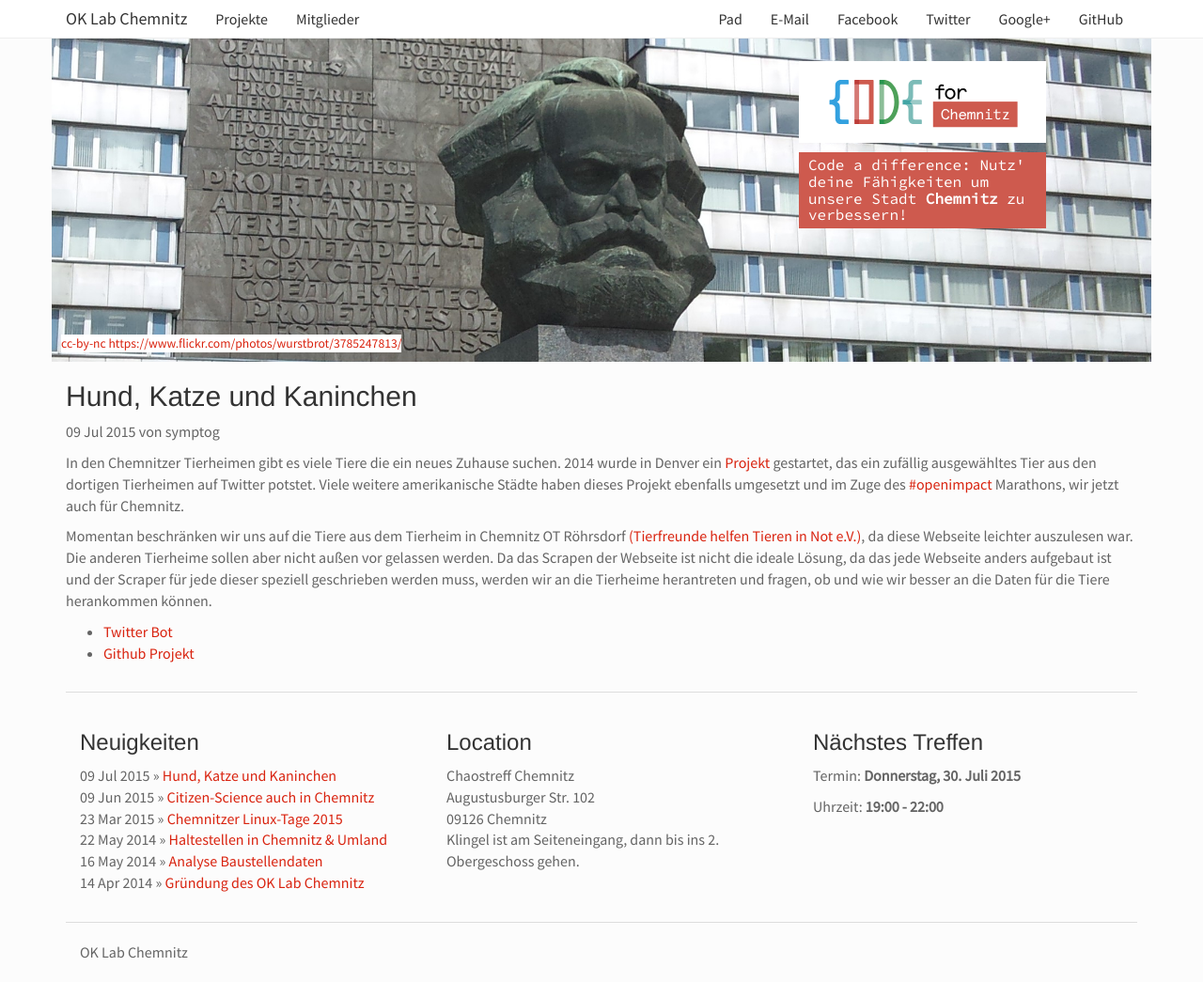
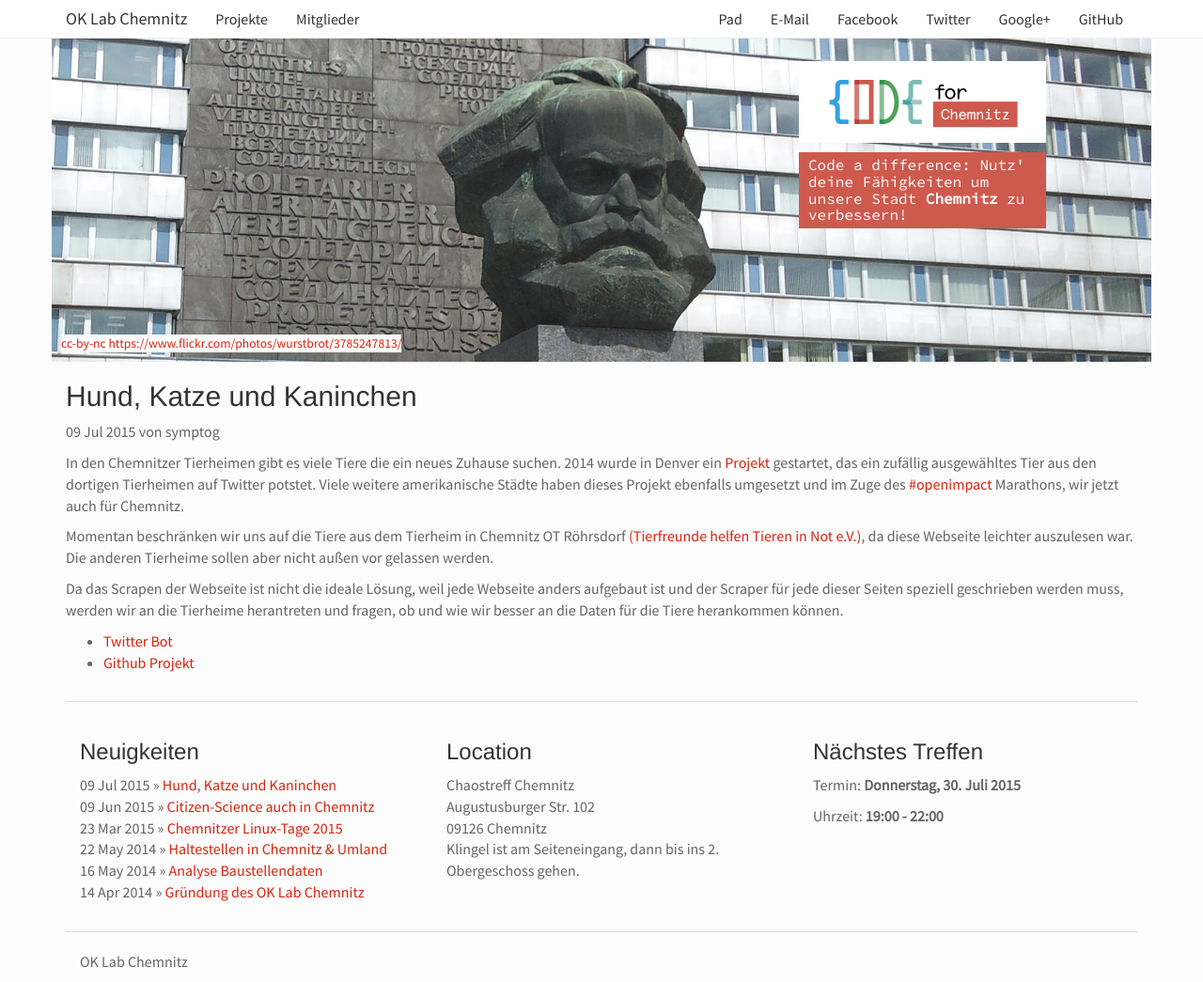
Before and after one commit to CodeforChemnitz/codeforchemnitz.github.io, a Jekyll site: the page built from _posts/2015-07-19-CutePetsChemnitz.md, in a window 1280 px wide and 1045 px high. Shown: the whole window at 94% size. Built offline with Jekyll 4.4.1, drawn with Linux system fonts in a browser that asks for light colours; Markdown is read by kramdown in place of the engine named in the settings.

Commit message:
Typo in CutePetsChemnitz Blogpost

```diff
--- a/_posts/2015-07-19-CutePetsChemnitz.md
+++ b/_posts/2015-07-19-CutePetsChemnitz.md
@@ -8,7 +8,9 @@ categories: [news]
 
 In den Chemnitzer Tierheimen gibt es viele Tiere die ein neues Zuhause suchen. 2014 wurde in Denver ein [Projekt](https://github.com/codeforamerica/CutePetsDenver) gestartet, das ein zufällig ausgewähltes Tier aus den dortigen Tierheimen auf Twitter potstet. Viele weitere amerikanische Städte haben dieses Projekt ebenfalls umgesetzt und im Zuge des [#openimpact](http://blog.datalook.io/openimpact/) Marathons, wir jetzt auch für Chemnitz.
 
-Momentan beschränken wir uns auf die Tiere aus dem Tierheim in Chemnitz OT Röhrsdorf [(Tierfreunde helfen Tieren in Not e.V.)](http://www.tierfreunde-helfen.de/), da diese Webseite leichter auszulesen war. Die anderen Tierheime sollen aber nicht außen vor gelassen werden. Da das Scrapen der Webseite ist nicht die ideale Lösung, da das jede Webseite anders aufgebaut ist und der Scraper für jede dieser speziell geschrieben werden muss, werden wir an die Tierheime herantreten und fragen, ob und wie wir besser an die Daten für die Tiere herankommen können.
+Momentan beschränken wir uns auf die Tiere aus dem Tierheim in Chemnitz OT Röhrsdorf [(Tierfreunde helfen Tieren in Not e.V.)](http://www.tierfreunde-helfen.de/), da diese Webseite leichter auszulesen war. Die anderen Tierheime sollen aber nicht außen vor gelassen werden.
+
+Da das Scrapen der Webseite ist nicht die ideale Lösung, weil jede Webseite anders aufgebaut ist und der Scraper für jede dieser Seiten speziell geschrieben werden muss, werden wir an die Tierheime herantreten und fragen, ob und wie wir besser an die Daten für die Tiere herankommen können.
 
 * [Twitter Bot](https://twitter.com/petschemnitz)
 * [Github Projekt](https://github.com/CodeforChemnitz/CutePetsChemnitz)
```
